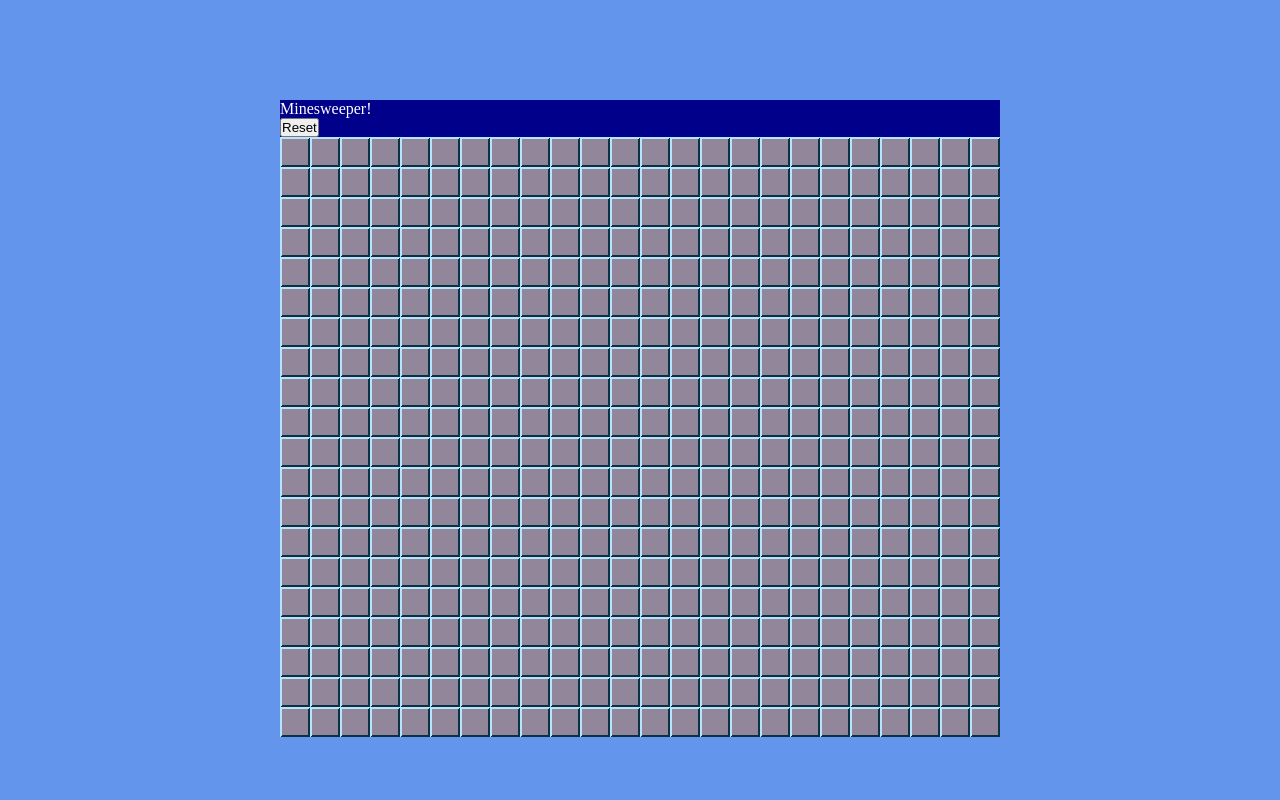
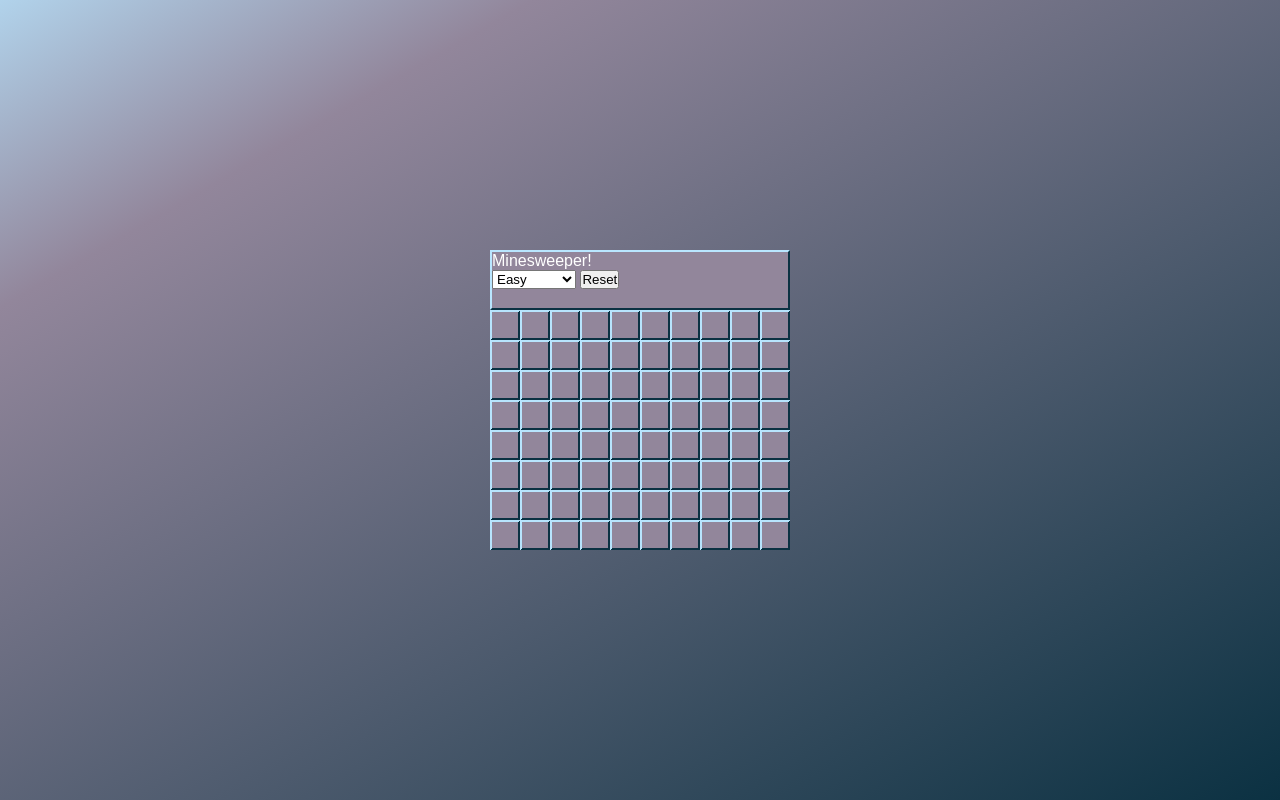
Before and after one commit to samkphillips/Minesweeper, a plain HTML site: page game.html in a window 1280 px wide. Drawn offline with Linux system fonts and the light colour scheme.

Commit message:
Added difficulty options and style

```diff
--- a/game.html
+++ b/game.html
@@ -13,7 +13,16 @@
   <div class='game'>
     <div class='hud'>
       <p class='delete-me'>Minesweeper!</p>
-      <button class='reset-button'>Reset</button>
+      <div></div>
+      <div>
+        <select class='difficulty-select'>
+          <option value='easy'>Easy</option>
+          <option value='medium'>Medium</option>
+          <option value='hard'>Hard</option>
+          <option value='stress-test'>Ridiculous</option>
+        </select>
+        <button class='reset-button'>Reset</button>
+      </div>
     </div>
 
     <div class='grid-container'></div>
--- a/js/game.js
+++ b/js/game.js
@@ -2,8 +2,9 @@
 const BODY = document.querySelector('body')
 const GRIDCONTAINER = document.querySelector('.grid-container')
 const RESETBUTTON = document.querySelector('.reset-button')
+const DIFFICULTYSELECT = document.querySelector('.difficulty-select')
 
-const sizeOfCells = 30 //size in pixels of whatever image I use for the cell sprites
+const sizeOfCells = 30 //size in pixels of image used for the cell sprites
 
 let gameActive = false
 
@@ -14,7 +15,6 @@ class Cell {
 
     this.cellElement = document.createElement('div')
     this.cellElement.className = 'cell'
-    // this.cellElement.innerHTML = '<p> </p>'
 
     this.isMine = false
     this.isRevealed = false
@@ -226,15 +226,30 @@ class Grid {
 }
 
 //make the grid! Gets the ball rolling.
-//let g = new Grid(8, 10, 10) //easy
+let g = new Grid(10, 8, 10) //easy
 //let g = new Grid(18, 14, 40) //medium
-let g = new Grid(24, 20, 99) //hard
-//let g = new Grid(200, 180, 8000) //hahahaha
+//let g = new Grid(24, 20, 99) //hard
+//let g = new Grid(200, 180, 8000) //hahahaha, stress test
 
 //reset stuff
 const gameReset = function () {
   GRIDCONTAINER.innerHTML = ''
-  g = new Grid(18, 14, 40)
+  switch (DIFFICULTYSELECT.value) {
+    case 'easy':
+      g = new Grid(10, 8, 10)
+      break
+    case 'medium':
+      g = new Grid(18, 14, 40)
+      break
+    case 'hard':
+      g = new Grid(24, 20, 99)
+      break
+    case 'stress-test':
+      g = new Grid(200, 180, 8000)
+      break
+    default:
+      g = new Grid(10, 8, 10)
+  }
   console.log('Reset')
 }
 
--- a/style.css
+++ b/style.css
@@ -4,14 +4,23 @@
 }
 
 body {
-  background-color: cornflowerblue;
+  background: rgb(11, 49, 66);
+  background: linear-gradient(
+    330deg,
+    rgba(11, 49, 66, 1) 0%,
+    rgba(146, 134, 155, 1) 80%,
+    rgba(185, 230, 255, 1) 105%
+  );
+  background-repeat: no-repeat;
+  background-attachment: fixed;
   width: 100vw;
   height: 100vh;
   display: grid;
-  grid-template-columns: minmax(50px, auto) 1fr minmax(50px, auto);
-  grid-template-rows: minmax(50px, 1fr) 1fr minmax(50px, 1fr);
+  grid-template-columns: auto 1fr auto;
+  grid-template-rows: auto 1fr auto;
   justify-items: center;
   align-items: center;
+  font-family: Arial;
 }
 
 .delete-me {
@@ -25,11 +34,16 @@ body {
 }
 
 .hud {
-  background-color: darkblue;
+  background-color: #92869b;
+  padding: 0;
+  width: calc(100% - 4px);
+  height: 56px;
+  border: solid 2px;
+  border-color: #b9e6ff #0b3142 #0b3142 #b9e6ff;
 }
 
 .grid-container {
-  background-color: green;
+  background-color: #0b3142;
   display: grid;
   grid-template-columns: repeat(8, 1fr);
   grid-template-rows: repeat(10, 1fr);
@@ -96,11 +110,3 @@ body {
 .reveal-8 {
   background-image: url('./assets/minesweeper_8.png');
 }
-
-.a {
-  background-color: blue;
-}
-
-.b {
-  background-color: red;
-}
```
